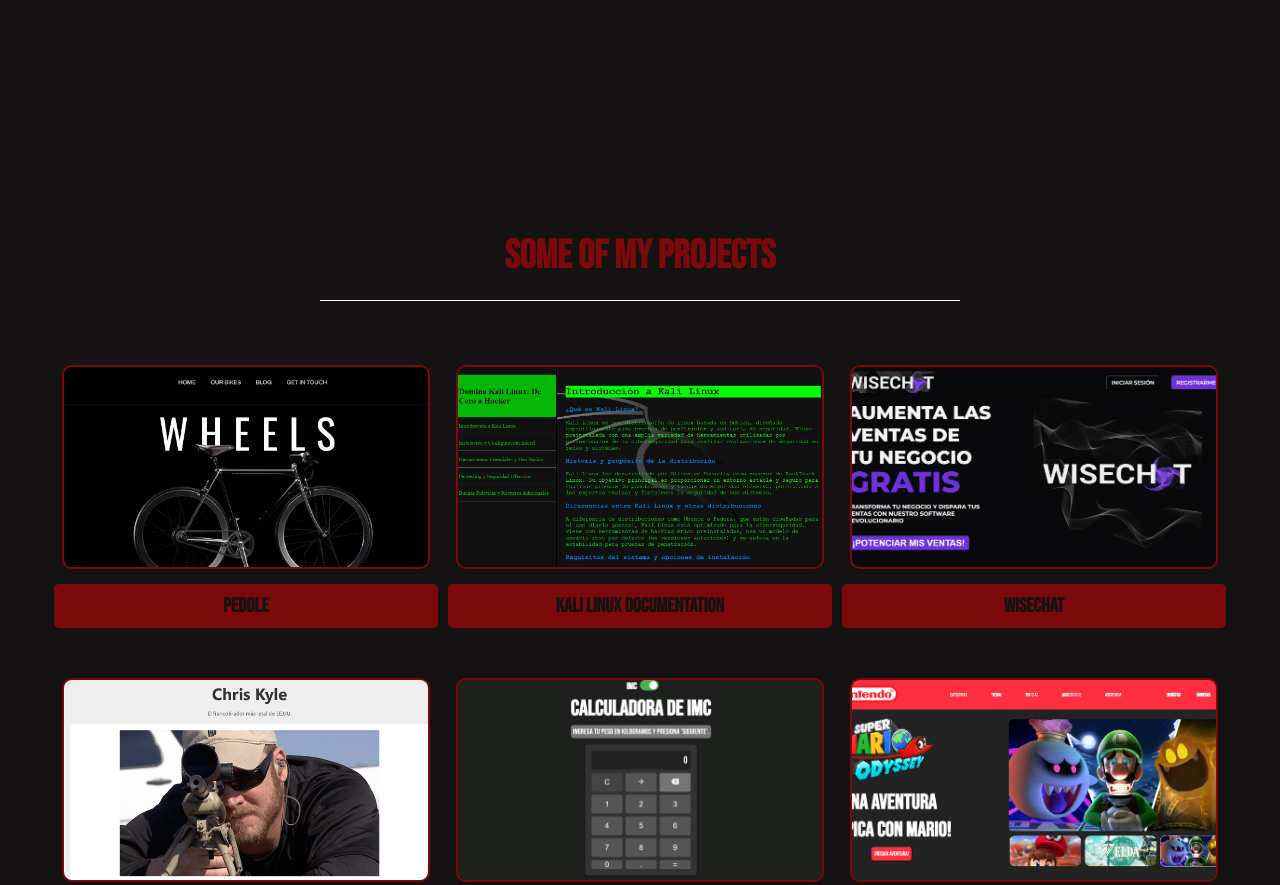
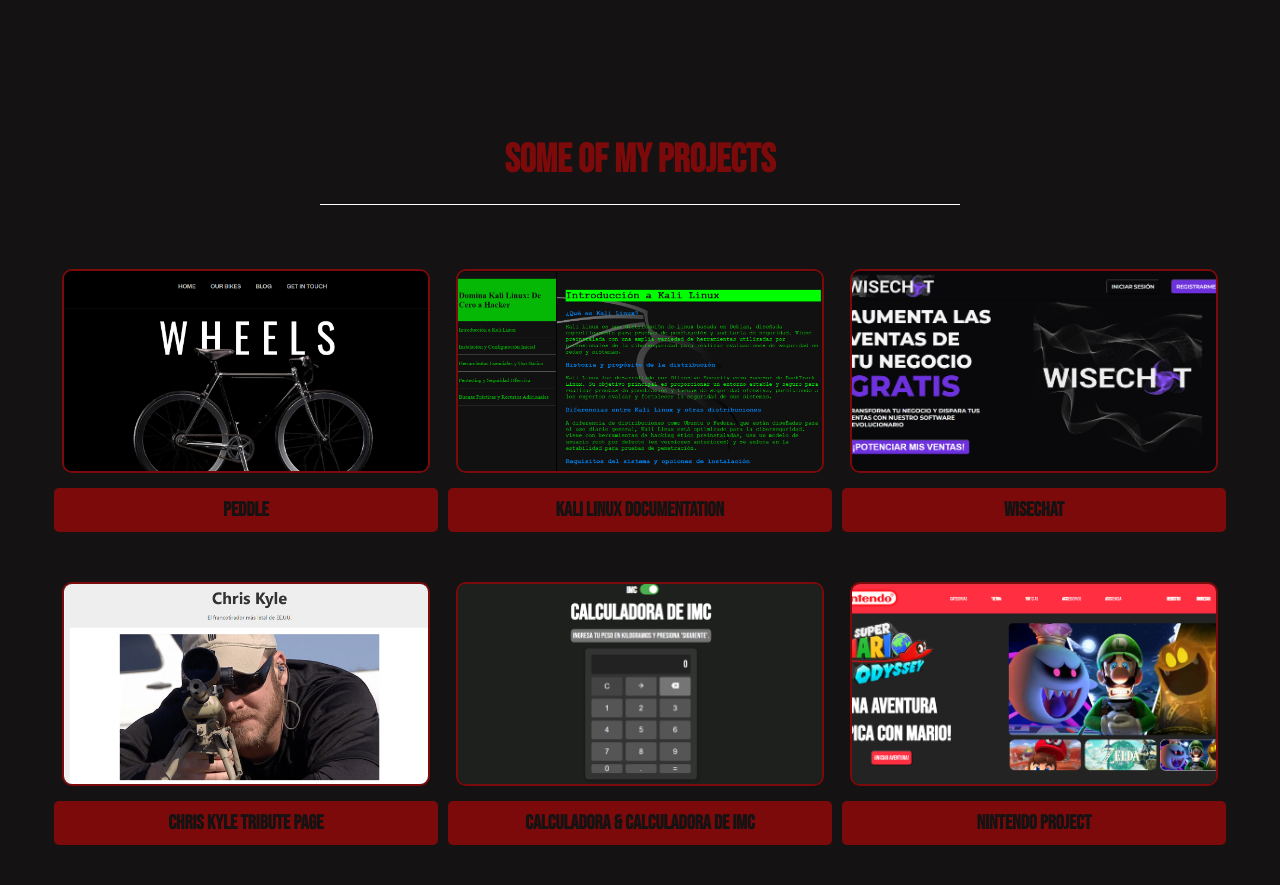
Before and after one commit to JhonCDeveloper/My-Portfolio, a plain HTML site: page index.html in a window 1280 px wide. Shown: the part 680-1565 px from the top of the page. Drawn offline with Linux system fonts and the light colour scheme; a web font is replaced by a local one.

Commit message:
Projects Title Padding fixed

```diff
--- a/styles.css
+++ b/styles.css
@@ -90,7 +90,7 @@
 
 #projects {
   text-align: center;
-  padding: 7rem 2rem;
+  padding: 1rem 2rem;
   scroll-margin-top: 90px;
 }
 
```
